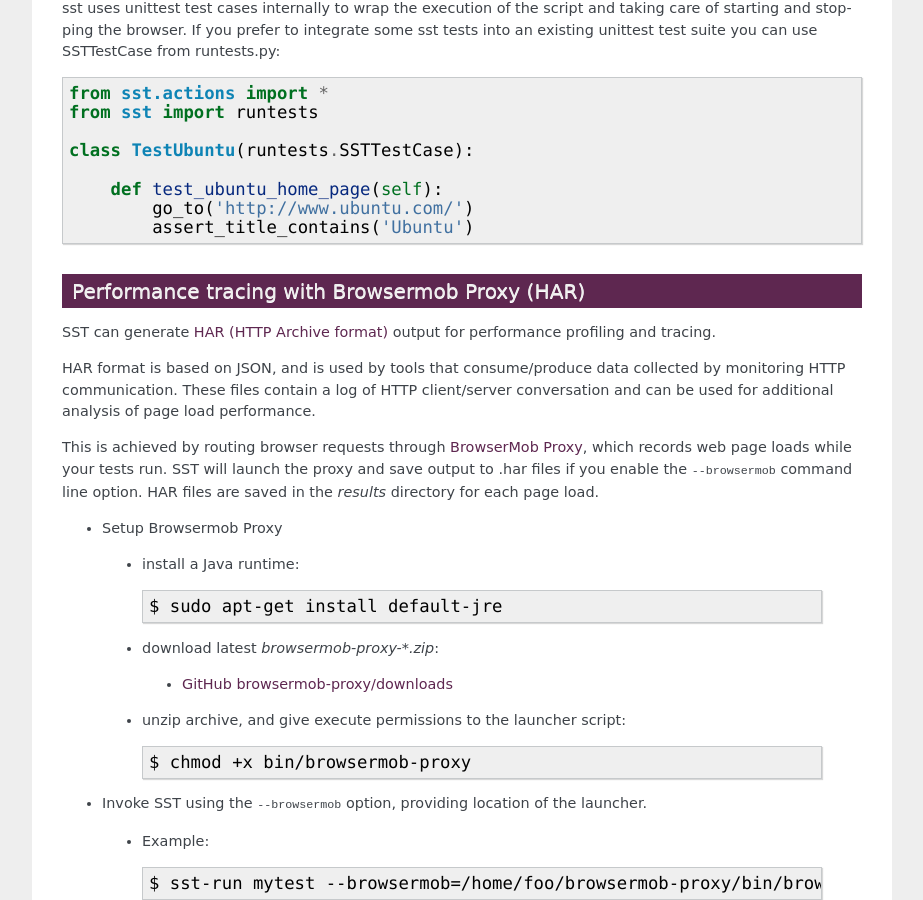
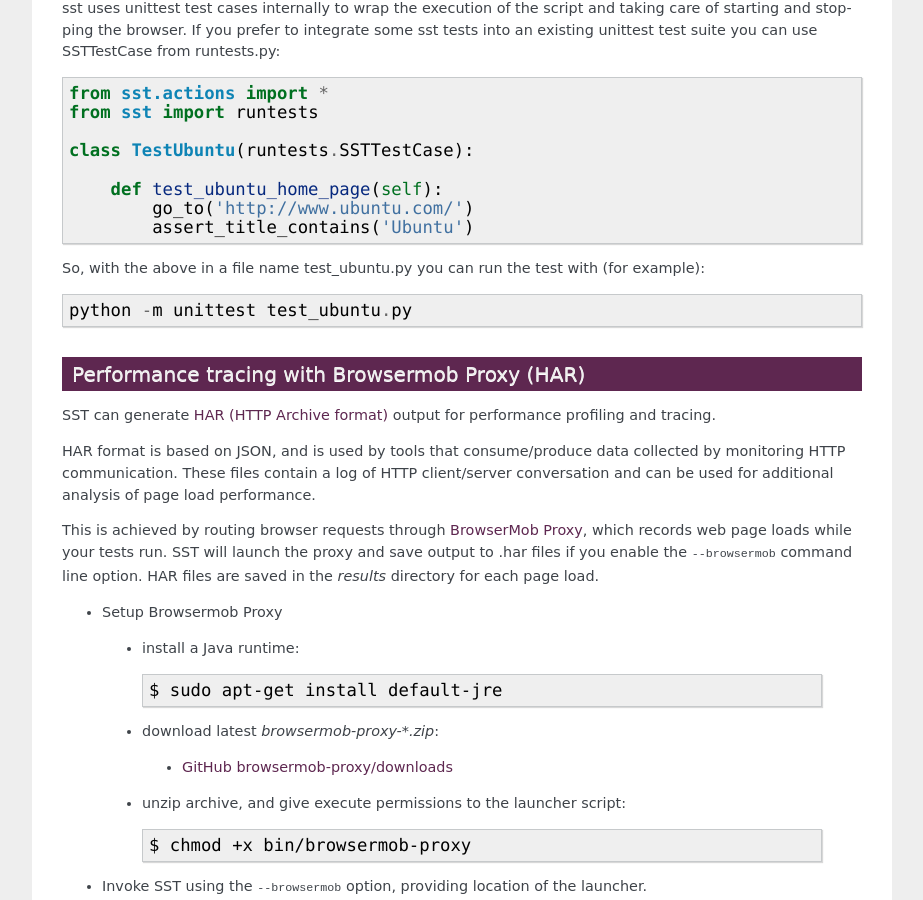
Before and after one commit to Work4Labs/selenium-simple-test, a Sphinx documentation site: the page built from docs/index.rst, in a window 1280 px wide and 900 px high, scrolled down 5240 px. Shown: the whole window, without its empty margins (218-1141 px from the left). Built offline with Sphinx 7.4.7, drawn with Linux system fonts in a browser that asks for light colours; pages that are not in the unit, such as notebooks, are missing from menus.

Commit message:
And add one example of how to run a SSTTestCase based test.

```diff
--- a/docs/index.rst
+++ b/docs/index.rst
@@ -328,6 +328,12 @@
           go_to('http://www.ubuntu.com/')
           assert_title_contains('Ubuntu')
 
+So, with the above in a file name test_ubuntu.py you can run the test with
+(for example)::
+
+  python -m unittest test_ubuntu.py
+
+
 ---------------------------------------------------
     Performance tracing with Browsermob Proxy (HAR)
 ---------------------------------------------------
```
